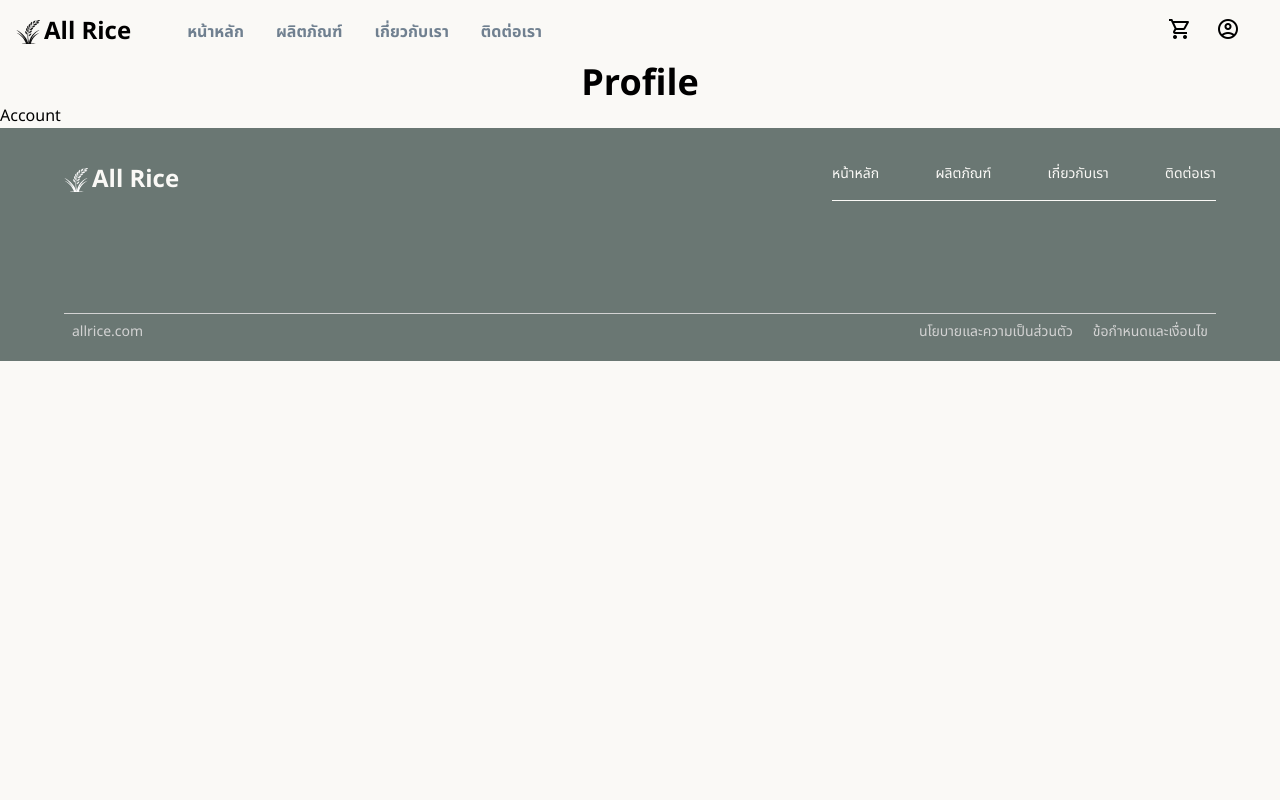
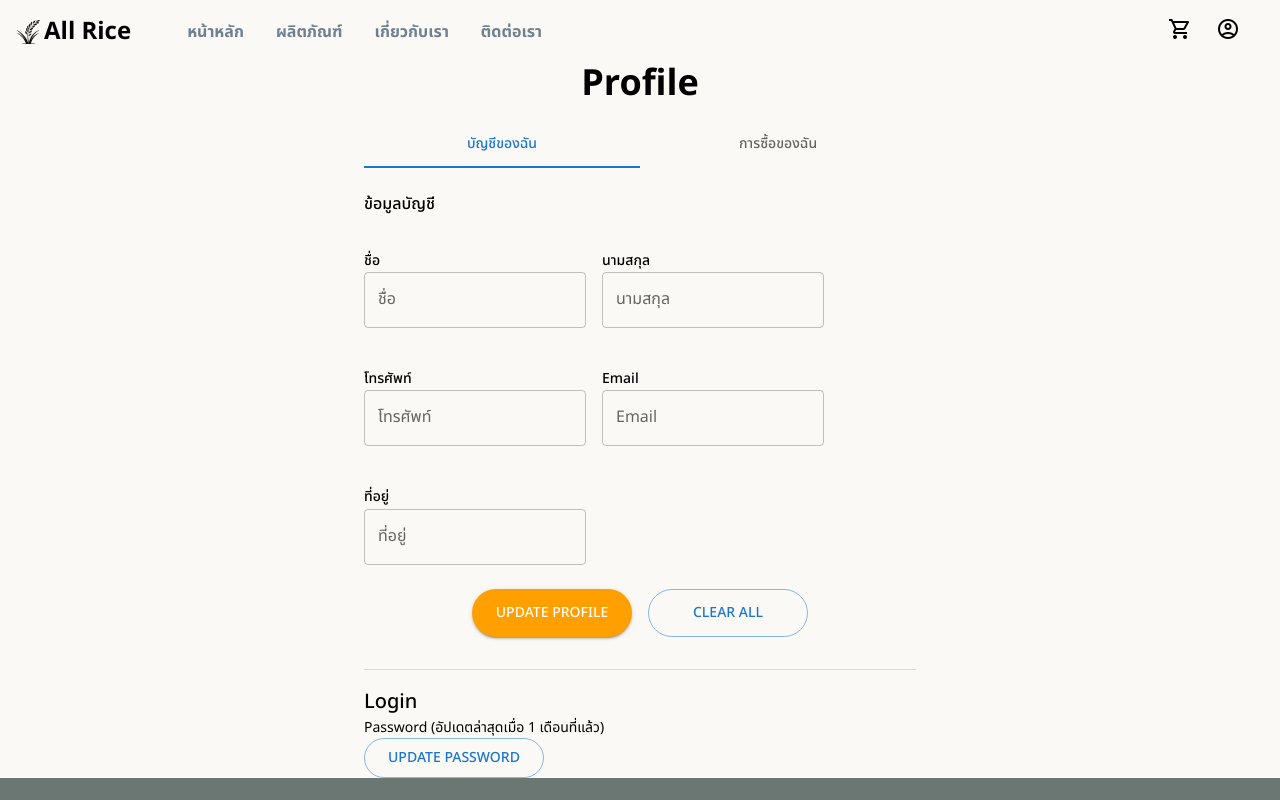
Before and after one commit to z3tz3r0/jsd9-pheonix_wicianburi-frontend, a React (Vite) app: page /profile/account in a window 1280 px wide. Shown: the top 800 px of the page. Built offline with nearby package versions, Linux system fonts and the light colour scheme; some icons are missing.

Commit message:
feat(account): created ContainerAccount.jsx

```diff
--- /dev/null
+++ b/src/containers/containerAccount/ContainerAccount.jsx
@@ -0,0 +1,82 @@
+import { Box, Button, Container, Divider, Grid, Tab, Tabs, TextField, Typography } from '@mui/material'
+import React, { useState } from 'react'
+
+const ContainerAccount = () => {
+    const [tab, setTab] = useState(0);
+
+    return (
+        <Container maxWidth="sm">
+      <Box sx={{ mt: 2 }}>
+        {/* Navigation Tabs */}
+        <Tabs value={tab} onChange={(e, newValue) => setTab(newValue)} variant="fullWidth" >
+          <Tab label="บัญชีของฉัน" sx={{ borderColor: "#ff9f00" }}/>
+          <Tab label="การซื้อของฉัน" />
+        </Tabs>
+
+        {/* Form Content */}
+        {tab === 0 && (
+          <>
+            <Typography variant="h6" sx={{ mt: 3, fontSize: "16px", fontWeight: "medium" }}>
+              ข้อมูลบัญชี
+            </Typography>
+
+            <Grid container spacing={2} sx={{ mt: 1 }}>
+              <Grid item xs={12} sm={6}>
+                <Typography variant="h6" sx={{ mt: 3, fontSize: "14px", fontWeight: "medium" }}>
+                ชื่อ
+                </Typography>
+                <TextField fullWidth label="ชื่อ" variant="outlined" />
+              </Grid>
+              <Grid item xs={12} sm={6}>
+                <Typography variant="h6" sx={{ mt: 3, fontSize: "14px", fontWeight: "medium" }}>
+                นามสกุล
+                </Typography>
+                <TextField fullWidth label="นามสกุล" variant="outlined" />
+              </Grid>
+              <Grid item xs={12} sm={6}>
+                <Typography variant="h6" sx={{ mt: 3, fontSize: "14px", fontWeight: "medium" }}>
+                โทรศัพท์
+                </Typography>
+                <TextField fullWidth label="โทรศัพท์" variant="outlined" />
+              </Grid>
+              <Grid item xs={12} sm={6}>
+                <Typography variant="h6" sx={{ mt: 3, fontSize: "14px", fontWeight: "medium" }}>
+                Email
+                </Typography>
+                <TextField fullWidth label="Email" variant="outlined" />
+              </Grid>
+              <Grid item xs={12}>
+                <Typography variant="h6" sx={{ mt: 3, fontSize: "14px", fontWeight: "medium" }}>
+                ที่อยู่
+                </Typography>
+                <TextField fullWidth label="ที่อยู่" variant="outlined" />
+              </Grid>
+            </Grid>
+
+            {/* Buttons */}
+            <Box sx={{ display: "flex", justifyContent: "center", gap: 2, mt: 3 }}>
+              <Button variant="contained" sx={{ width: 160, height: 48,  borderRadius: 20, bgcolor: "#ff9f00", color: "white" }} >
+                Update Profile
+              </Button>
+              <Button variant="outlined" sx={{ width: 160, height: 48,  borderRadius: 20 }}>
+                Clear All
+              </Button>
+            </Box>
+
+            {/* Divider */}
+            <Divider sx={{ mt: 4, mb: 2 }} />
+
+            {/* Login Section */}
+            <Typography variant="h6">Login</Typography>
+            <Typography variant="body2">Password (อัปเดตล่าสุดเมื่อ 1 เดือนที่แล้ว)</Typography>
+            <Button variant="outlined" sx={{ width: 180, height: 40,  borderRadius: 20 }}>
+              Update Password
+            </Button>
+          </>
+        )}
+      </Box>
+    </Container>
+    )
+}
+
+export default ContainerAccount
--- a/src/pages/Account.jsx
+++ b/src/pages/Account.jsx
@@ -1,8 +1,11 @@
 import React from 'react'
+import ContainerAccount from '../containers/containerAccount/ContainerAccount'
 
 const Account = () => {
     return (
-        <div>Account</div>
+        <>
+            <ContainerAccount />
+        </>
     )
 }
 
--- a/src/pages/Profile.jsx
+++ b/src/pages/Profile.jsx
@@ -1,5 +1,6 @@
 import React from 'react'
 import { Outlet } from 'react-router'
+import Account from './Account'
 
 const Profile = () => {
     return (
```
Also changed, not shown: src/index.css (line endings or trailing spaces).
